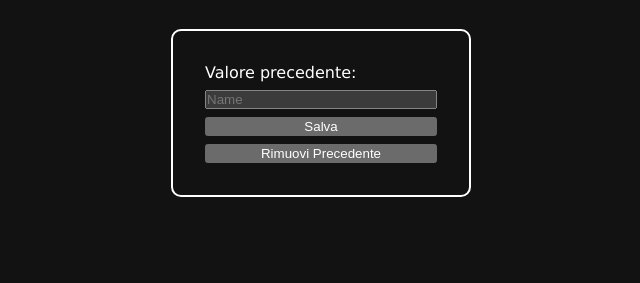
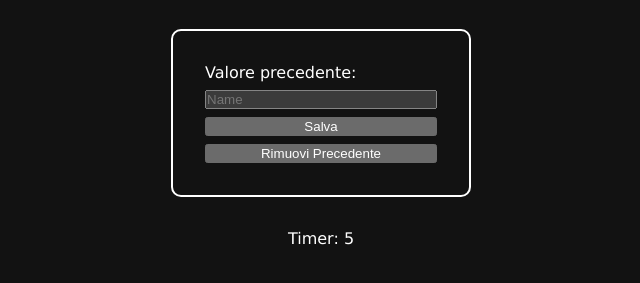
Before and after one commit to Ott00/U2-W3-D2, a plain HTML site: page index.html in a window 1280 px wide. Shown: the part 73-356 px from the top of the page, without its empty margins (319-959 px from the left). Drawn offline with Linux system fonts and the light colour scheme.

Commit message:
added timer on page

```diff
--- a/index.html
+++ b/index.html
@@ -38,6 +38,9 @@
       flex-direction: column;
       gap: 0.5rem;
     }
+    .timer {
+      margin-top: 2rem;
+    }
   </style>
   <body>
     <h1>Storage Form</h1>
@@ -52,6 +55,7 @@
         <button type="button" id="removeStorage">Rimuovi Precedente</button>
       </form>
     </div>
+    <div class="timer">Timer: <span id="timer"></span></div>
     <script src="./script.js"></script>
   </body>
 </html>
--- a/script.js
+++ b/script.js
@@ -55,14 +55,18 @@ removeStorageBtn.addEventListener("click", function () {
 //   }
 // };
 
+// BETTER OPTION
+
 const startTimer = function () {
   let timer = sessionStorage.getItem("currentTimer");
+  const timerRender = document.getElementById("timer");
 
   timer ? (timer = JSON.parse(timer)) : (timer = 0);
 
   setInterval(() => {
     timer += 1;
-    console.log(timer);
+    // console.log(timer);
+    timerRender.innerText = timer;
     sessionStorage.setItem("currentTimer", timer);
   }, 1000);
 };
```
